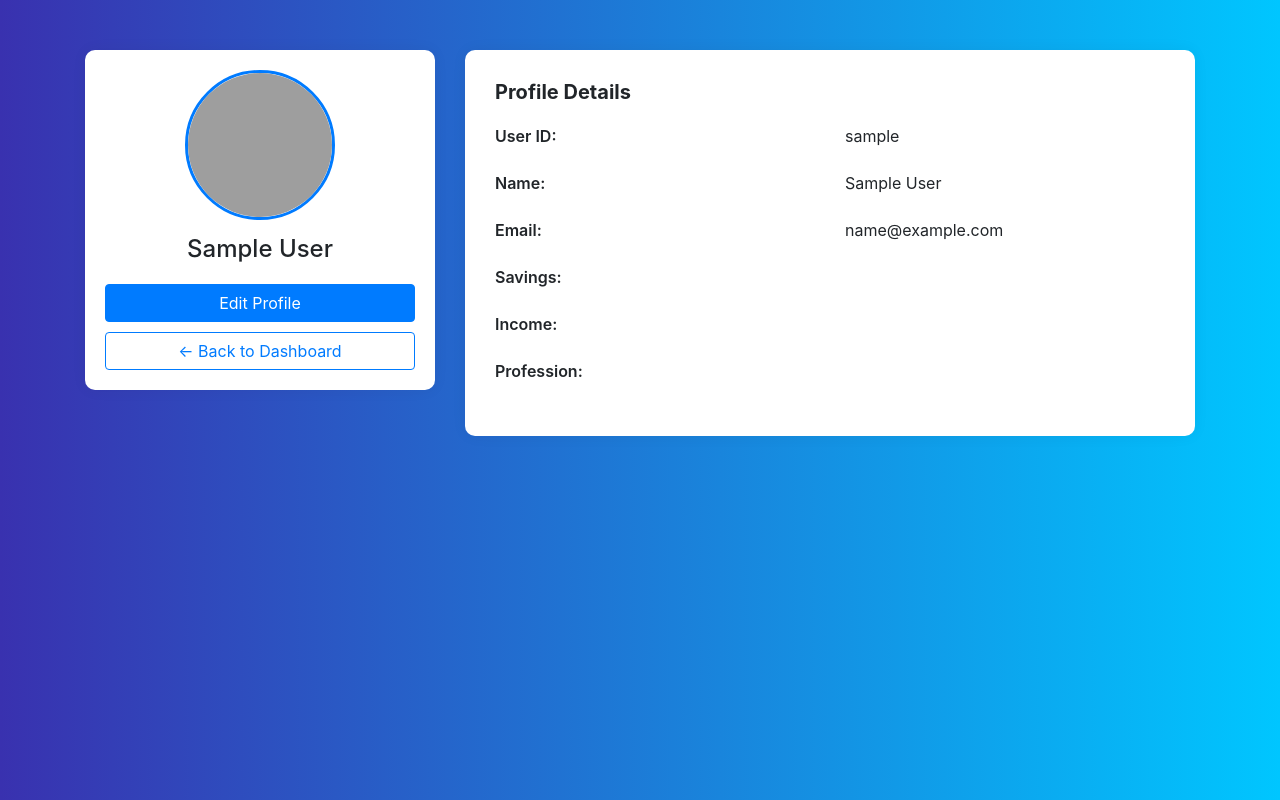
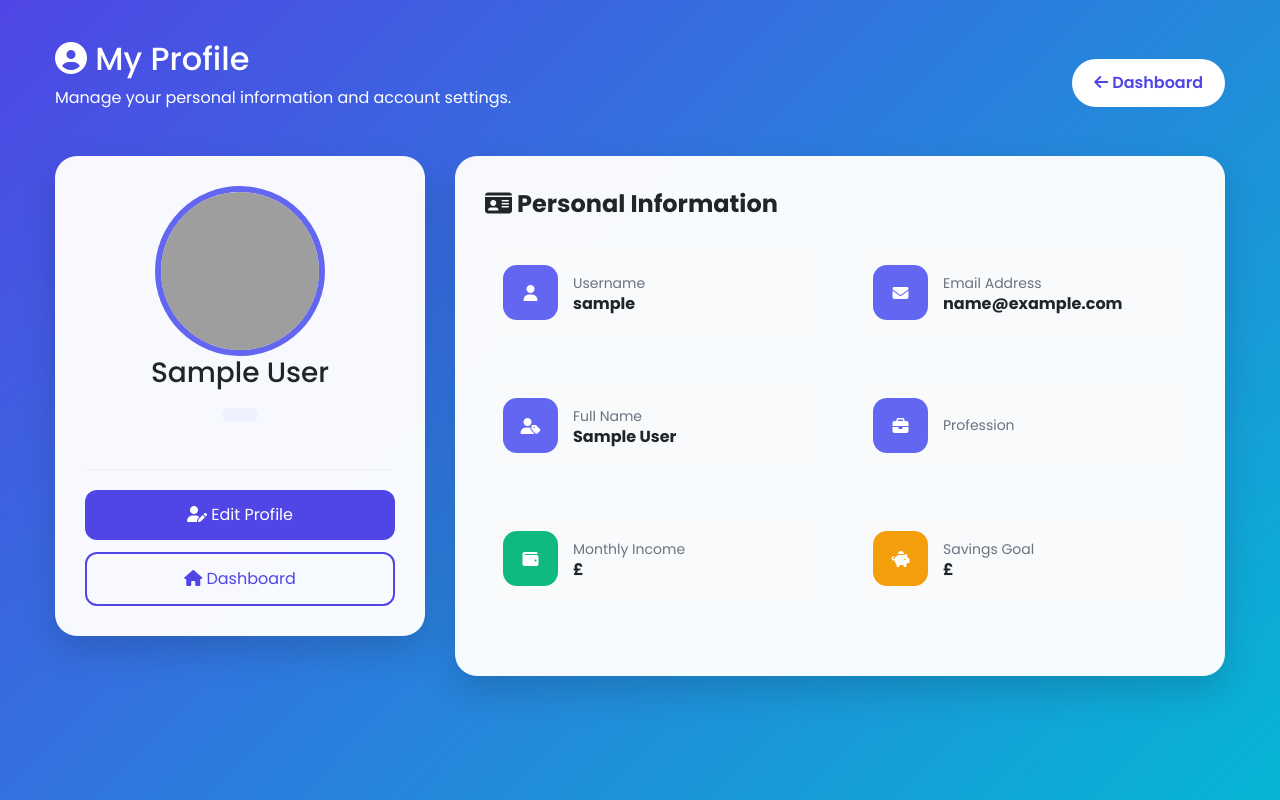
Before and after one commit to srijana444/Expense_tracker, a Django app: template templates/home/profile.html in a window 1280 px wide. Run offline with Django 3.2, Linux system fonts and the light colour scheme; the template is opened without the code that fills it, so the values that code supplies are empty; the visitor is signed in with stand-in values (Sample User, id 1); some libraries are stand-ins or nearby versions; grey boxes are pictures that could not be loaded.

Commit message:
Updated Profile UI

```diff
--- a/static/profile.css
+++ b/static/profile.css
@@ -1,108 +1,128 @@
-body{
-    background: -webkit-linear-gradient(left, #3931af, #00c6ff);
+* {
+  margin: 0;
+  padding: 0;
+  box-sizing: border-box;
 }
-.emp-profile{
-    padding: 3%;
-    margin-top: 3%;
-    margin-bottom: 3%;
-    border-radius: 0.5rem;
-    background: #fff;
+body {
+  font-family: Poppins, sans-serif;
+  background: linear-gradient(135deg, #4f46e5, #06b6d4);
+  min-height: 100vh;
+  padding: 40px 0;
 }
-.profile-img{
-    text-align: center;
+.profile-page .container {
+  max-width: 1200px;
 }
-.profile-img img{
-    width: 30%;
-    height: 30%;
+.page-header {
+  display: flex;
+  justify-content: space-between;
+  align-items: center;
+  margin-bottom: 30px;
+  color: #fff;
 }
-.profile-img .file {
-    position: relative;
-    overflow: hidden;
-    margin-top: -20%;
-    width: 70%;
-    border: none;
-    border-radius: 0;
-    font-size: 15px;
-    background: #212529b8;
+.dashboard-btn {
+  background: #fff;
+  color: #4f46e5;
+  padding: 12px 22px;
+  border-radius: 30px;
+  text-decoration: none;
+  font-weight: 600;
 }
-.profile-img .file input {
-    position: absolute;
-    opacity: 0;
-    right: 0;
-    top: 0;
+.dashboard-btn:hover {
+  background: #4338ca;
+  color: #fff;
 }
-.profile-head h5{
-    color: #333;
+.profile-card,
+.info-card {
+  background: rgba(255, 255, 255, 0.96);
+  border-radius: 22px;
+  padding: 30px;
+  box-shadow: 0 15px 35px rgba(0, 0, 0, 0.15);
 }
-.profile-head h6{
-    color: #0062cc;
+.profile-card {
+  text-align: center;
 }
-.profile-edit-btn{
-    border: none;
-    border-radius: 1.5rem;
-    width: 70%;
-    padding: 2%;
-    font-weight: 600;
-    color: #6c757d;
-    cursor: pointer;
+.profile-image img {
+  width: 170px;
+  height: 170px;
+  border-radius: 50%;
+  object-fit: cover;
+  border: 6px solid #6366f1;
 }
-.proile-rating{
-    font-size: 12px;
-    color: #818182;
-    margin-top: 5%;
+.profession {
+  display: inline-block;
+  background: #eef2ff;
+  color: #4f46e5;
+  padding: 7px 18px;
+  border-radius: 20px;
+  margin: 10px 0 20px;
 }
-.proile-rating span{
-    color: #495057;
-    font-size: 15px;
-    font-weight: 600;
+.divider {
+  height: 1px;
+  background: #eee;
+  margin: 20px 0;
 }
-.profile-head .nav-tabs{
-    margin-bottom:5%;
+.profile-buttons a {
+  display: block;
+  padding: 13px;
+  border-radius: 12px;
+  margin-top: 12px;
+  text-decoration: none;
 }
-.profile-head .nav-tabs .nav-link{
-    font-weight:600;
-    border: none;
+.edit-btn {
+  background: #4f46e5;
+  color: #fff;
 }
-.profile-head .nav-tabs .nav-link.active{
-    border: none;
-    border-bottom:2px solid #0062cc;
+.secondary-btn {
+  border: 2px solid #4f46e5;
+  color: #4f46e5;
 }
-.profile-work{
-    padding: 14%;
-    margin-top: -15%;
+.card-title {
+  font-size: 24px;
+  font-weight: 700;
+  margin-bottom: 25px;
 }
-.profile-work p{
-    font-size: 12px;
-    color: #818182;
-    font-weight: 600;
-    margin-top: 10%;
+.info-box {
+  display: flex;
+  align-items: center;
+  padding: 18px;
+  background: #f8fafc;
+  border-radius: 16px;
+  margin-bottom: 18px;
 }
-.profile-work a{
-    text-decoration: none;
-    color: #495057;
-    font-weight: 600;
-    font-size: 14px;
+.info-icon {
+  width: 55px;
+  height: 55px;
+  border-radius: 14px;
+  background: #6366f1;
+  color: #fff;
+  display: flex;
+  align-items: center;
+  justify-content: center;
+  margin-right: 15px;
 }
-.profile-work ul{
-    list-style: none;
+.income {
+  background: #10b981;
 }
-.profile-tab label{
-    font-weight: 600;
+.savings {
+  background: #f59e0b;
 }
-.profile-tab p{
-    font-weight: 600;
-    color: #0062cc;
+.info-box small {
+  display: block;
+  color: #6b7280;
 }
-
-/* newly added css */
-
-.btn-back {
-    background-color: #007bff;
-    color: white;
-    padding: 8px 15px;
-    border-radius: 5px;
-    text-decoration: none;
+.info-box h6 {
+  margin: 0;
+  font-weight: 700;
 }
-.btn-back:hover {
-    background-color: #0056b3;
+@media (max-width: 768px) {
+  body {
+    padding: 20px 10px;
+  }
+  .page-header {
+    flex-direction: column;
+    align-items: flex-start;
+  }
+  .profile-card {
+    margin-bottom: 25px;
+  }
 }
--- a/templates/home/profile.html
+++ b/templates/home/profile.html
@@ -1,121 +1,284 @@
 {% load static %}
 <!DOCTYPE html>
 <html lang="en">
+
 <head>
     <meta charset="UTF-8">
-    <title>User Profile</title>
-    <link href="//maxcdn.bootstrapcdn.com/bootstrap/4.5.2/css/bootstrap.min.css" rel="stylesheet">
-    <script src="//code.jquery.com/jquery-3.5.1.slim.min.js"></script>
-    <script src="//cdn.jsdelivr.net/npm/bootstrap@4.5.2/dist/js/bootstrap.bundle.min.js"></script>
-    <link rel="stylesheet" type="text/css" href="{% static 'profile.css' %}">
-    <style>
-        body {
-            background-color: #f4f6f8;
-        }
-        .profile-container {
-            margin-top: 50px;
-        }
-        .profile-sidebar {
-            background-color: #fff;
-            padding: 20px;
-            border-radius: 10px;
-            box-shadow: 0 0 15px rgba(0,0,0,0.05);
-            text-align: center;
-        }
-        .profile-sidebar img {
-            width: 150px;
-            height: 150px;
-            object-fit: cover;
-            border-radius: 50%;
-            margin-bottom: 15px;
-            border: 3px solid #007bff;
-        }
-        .profile-sidebar h4 {
-            margin-bottom: 5px;
-        }
-        .profile-sidebar p {
-            color: #6c757d;
-            margin-bottom: 10px;
-        }
-        .profile-sidebar .btn {
-            margin-top: 10px;
-            width: 100%;
-        }
-        .profile-content {
-            background-color: #fff;
-            padding: 30px;
-            border-radius: 10px;
-            box-shadow: 0 0 15px rgba(0,0,0,0.05);
-        }
-        .profile-content h5 {
-            font-weight: bold;
-            margin-bottom: 20px;
-        }
-        .profile-content .row {
-            margin-bottom: 15px;
-        }
-        .profile-content label {
-            font-weight: 600;
-        }
-        .profile-content p {
-            margin: 0;
-        }
-        @media(max-width: 768px){
-            .profile-sidebar {
-                margin-bottom: 20px;
-            }
-        }
-    </style>
+    <title>My Profile | Expense Tracker</title>
+
+    <meta name="viewport" content="width=device-width, initial-scale=1">
+
+    <!-- Bootstrap -->
+    <link href="https://cdn.jsdelivr.net/npm/bootstrap@4.6.2/dist/css/bootstrap.min.css" rel="stylesheet">
+
+    <!-- Google Font -->
+    <link href="https://fonts.googleapis.com/css2?family=Poppins:wght@300;400;500;600;700&display=swap"
+        rel="stylesheet">
+
+    <!-- Font Awesome -->
+    <link rel="stylesheet"
+        href="https://cdnjs.cloudflare.com/ajax/libs/font-awesome/6.5.2/css/all.min.css">
+
+    <!-- CSS -->
+    <link rel="stylesheet" href="{% static 'profile.css' %}">
 </head>
+
 <body>
-<div class="container profile-container">
-    <div class="row">
-        <!-- Left Sidebar -->
-        <div class="col-md-4">
-            <div class="profile-sidebar">
-                {% if user.userprofile.profile_image %}
-                    <img src="{{ user.userprofile.profile_image.url }}" alt="Profile Image">
-                {% else %}
-                    <img src="{% static 'img/default.jpg' %}" alt="Profile Image">
-                {% endif %}
-                <h4>{{ user.first_name }} {{ user.last_name }}</h4>
-                <p>{{ user.userprofile.profession }}</p>
-                <a href="{% url 'profile_edit' user.id %}" class="btn btn-primary">Edit Profile</a>
-                <a href="{% url 'index' %}" class="btn btn-outline-primary">← Back to Dashboard</a>
+
+<div class="profile-page">
+
+    <div class="container">
+
+        <!-- Header -->
+
+        <div class="page-header">
+
+            <div>
+
+                <h2>
+                    <i class="fas fa-user-circle"></i>
+                    My Profile
+                </h2>
+
+                <p>
+                    Manage your personal information and account settings.
+                </p>
+
             </div>
+
+            <a href="{% url 'index' %}" class="dashboard-btn">
+
+                <i class="fas fa-arrow-left"></i>
+
+                Dashboard
+
+            </a>
+
         </div>
 
-        <!-- Right Content -->
-        <div class="col-md-8">
-            <div class="profile-content">
-                <h5>Profile Details</h5>
-                <div class="row">
-                    <div class="col-md-6"><label>User ID:</label></div>
-                    <div class="col-md-6"><p>{{ user.username }}</p></div>
+        <div class="row">
+
+            <!-- LEFT SIDE -->
+
+            <div class="col-lg-4 mb-4">
+
+                <div class="profile-card">
+
+                    <div class="profile-image">
+
+                        {% if user.userprofile.profile_image %}
+
+                        <img src="{{ user.userprofile.profile_image.url }}" alt="Profile Image">
+
+                        {% else %}
+
+                        <img src="{% static 'img/default.jpg' %}" alt="Profile Image">
+
+                        {% endif %}
+
+                    </div>
+
+                    <h3>
+
+                        {{ user.first_name }} {{ user.last_name }}
+
+                    </h3>
+
+                    <span class="profession">
+
+                        {{ user.userprofile.profession }}
+
+                    </span>
+
+                    <div class="divider"></div>
+
+                    <div class="profile-buttons">
+
+                        <a href="{% url 'profile_edit' user.id %}" class="edit-btn">
+
+                            <i class="fas fa-user-edit"></i>
+
+                            Edit Profile
+
+                        </a>
+
+                        <a href="{% url 'index' %}" class="secondary-btn">
+
+                            <i class="fas fa-home"></i>
+
+                            Dashboard
+
+                        </a>
+
+                    </div>
+
                 </div>
-                <div class="row">
-                    <div class="col-md-6"><label>Name:</label></div>
-                    <div class="col-md-6"><p>{{ user.first_name }} {{ user.last_name }}</p></div>
+
+            </div>
+                        <!-- RIGHT SIDE -->
+
+            <div class="col-lg-8">
+
+                <div class="info-card">
+
+                    <div class="card-title">
+
+                        <i class="fas fa-id-card"></i>
+
+                        Personal Information
+
+                    </div>
+
+                    <div class="row">
+
+                        <div class="col-md-6 mb-4">
+
+                            <div class="info-box">
+
+                                <div class="info-icon">
+
+                                    <i class="fas fa-user"></i>
+
+                                </div>
+
+                                <div>
+
+                                    <small>Username</small>
+
+                                    <h6>{{ user.username }}</h6>
+
+                                </div>
+
+                            </div>
+
+                        </div>
+
+                        <div class="col-md-6 mb-4">
+
+                            <div class="info-box">
+
+                                <div class="info-icon">
+
+                                    <i class="fas fa-envelope"></i>
+
+                                </div>
+
+                                <div>
+
+                                    <small>Email Address</small>
+
+                                    <h6>{{ user.email }}</h6>
+
+                                </div>
+
+                            </div>
+
+                        </div>
+
+                        <div class="col-md-6 mb-4">
+
+                            <div class="info-box">
+
+                                <div class="info-icon">
+
+                                    <i class="fas fa-user-tag"></i>
+
+                                </div>
+
+                                <div>
+
+                                    <small>Full Name</small>
+
+                                    <h6>{{ user.first_name }} {{ user.last_name }}</h6>
+
+                                </div>
+
+                            </div>
+
+                        </div>
+
+                        <div class="col-md-6 mb-4">
+
+                            <div class="info-box">
+
+                                <div class="info-icon">
+
+                                    <i class="fas fa-briefcase"></i>
+
+                                </div>
+
+                                <div>
+
+                                    <small>Profession</small>
+
+                                    <h6>{{ user.userprofile.profession }}</h6>
+
+                                </div>
+
+                            </div>
+
+                        </div>
+
+                        <div class="col-md-6 mb-4">
+
+                            <div class="info-box">
+
+                                <div class="info-icon income">
+
+                                    <i class="fas fa-wallet"></i>
+
+                                </div>
+
+                                <div>
+
+                                    <small>Monthly Income</small>
+
+                                    <h6>£{{ user.userprofile.income }}</h6>
+
+                                </div>
+
+                            </div>
+
+                        </div>
+
+                        <div class="col-md-6 mb-4">
+
+                            <div class="info-box">
+
+                                <div class="info-icon savings">
+
+                                    <i class="fas fa-piggy-bank"></i>
+
+                                </div>
+
+                                <div>
+
+                                    <small>Savings Goal</small>
+
+                                    <h6>£{{ user.userprofile.Savings }}</h6>
+
+                                </div>
+
+                            </div>
+
+                        </div>
+
+                    </div>
+
                 </div>
-                <div class="row">
-                    <div class="col-md-6"><label>Email:</label></div>
-                    <div class="col-md-6"><p>{{ user.email }}</p></div>
-                </div>
-                <div class="row">
-                    <div class="col-md-6"><label>Savings:</label></div>
-                    <div class="col-md-6"><p>{{ user.userprofile.Savings }}</p></div>
-                </div>
-                <div class="row">
-                    <div class="col-md-6"><label>Income:</label></div>
-                    <div class="col-md-6"><p>{{ user.userprofile.income }}</p></div>
-                </div>
-                <div class="row">
-                    <div class="col-md-6"><label>Profession:</label></div>
-                    <div class="col-md-6"><p>{{ user.userprofile.profession }}</p></div>
-                </div>
+
             </div>
+
         </div>
+
     </div>
+
 </div>
+
+<script src="https://cdn.jsdelivr.net/npm/jquery@3.7.1/dist/jquery.min.js"></script>
+
+<script src="https://cdn.jsdelivr.net/npm/bootstrap@4.6.2/dist/js/bootstrap.bundle.min.js"></script>
+
 </body>
+
 </html>
```
